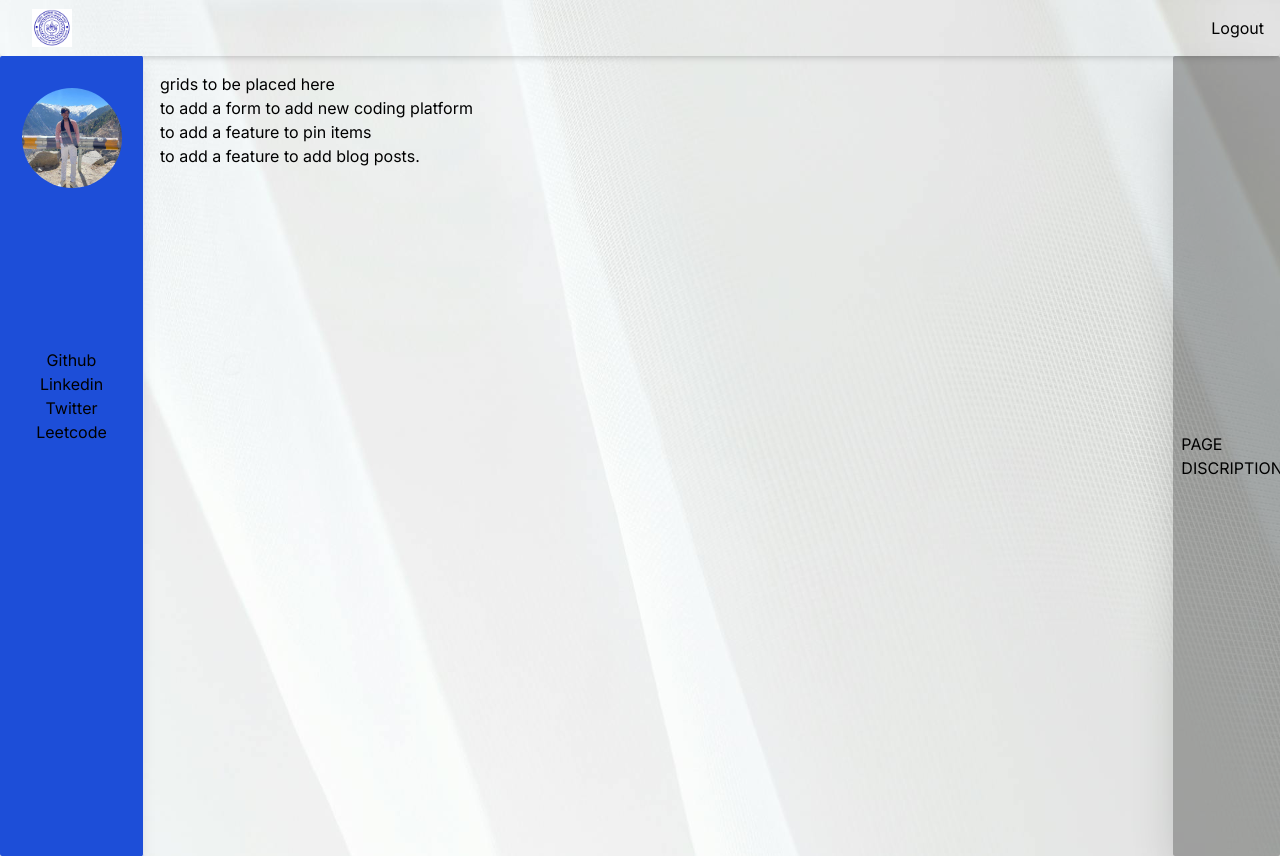
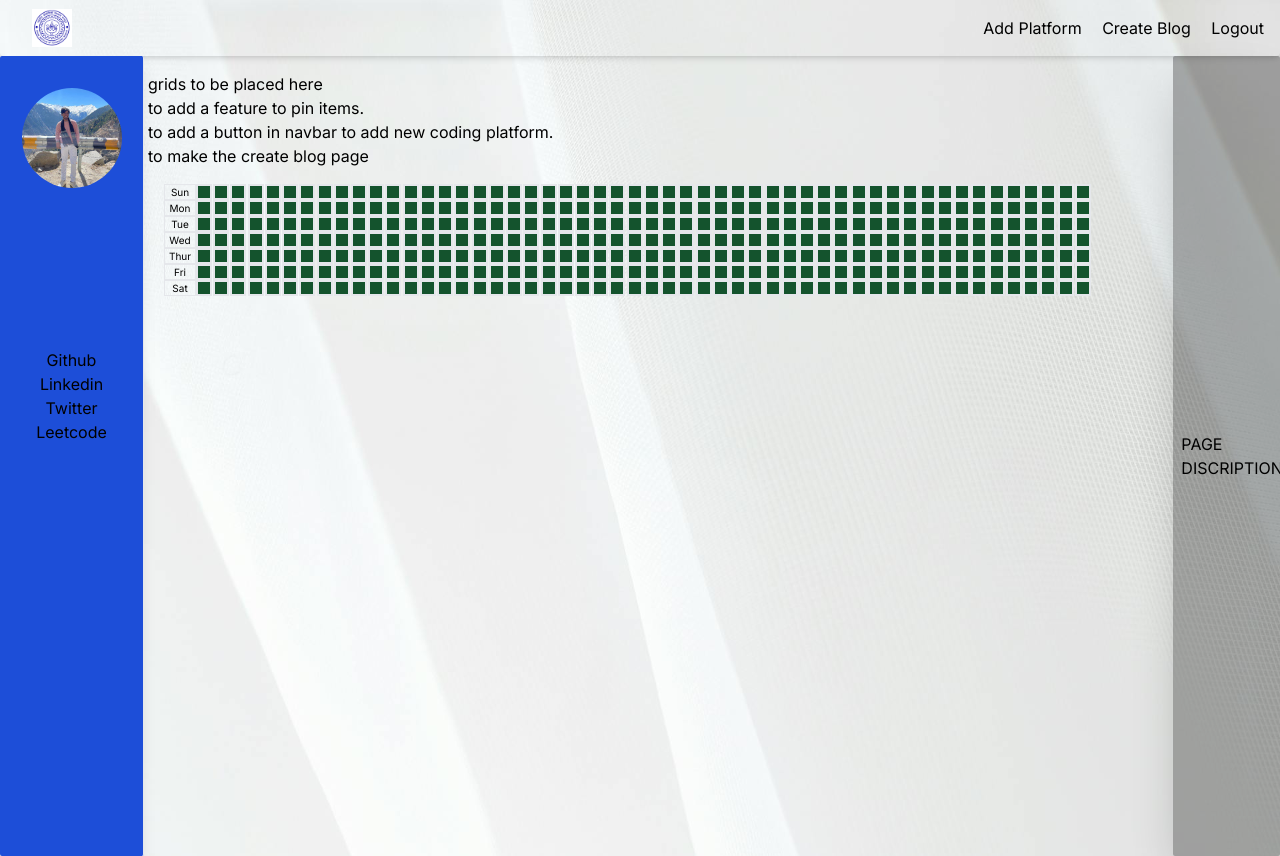
Before and after one commit to eisemsi2/trackingProject, a Next.js app: page /myspace in a window 1280 px wide. Built offline with nearby package versions, Linux system fonts and the light colour scheme.

Commit message:
added grid to myspace

```diff
--- /dev/null
+++ b/src/app/blog/page.tsx
@@ -0,0 +1,7 @@
+export default function CreateBlog() {
+    return (
+        <div>
+            <h1> Create Blog </h1>
+        </div>
+    );
+}
--- a/src/app/myspace/page.tsx
+++ b/src/app/myspace/page.tsx
@@ -4,6 +4,7 @@ import Login from "../ui/login";
 import { SideBarLeft } from "../ui/sidebars";
 import { SideBarRight } from "../ui/sidebars";
 import { useState } from 'react';
+import  Grid  from "../ui/grid";
 
 
 export default function MySpace() {
@@ -11,20 +12,29 @@ export default function MySpace() {
     function handleToggle() {
         setIsOpen((prevOpen) => !prevOpen);
     }
+    // const width = isOpen ? 'w-[calc(100%-124px)]' : 'w-full';
     return (
         <div className="flex flex-row">
             <SideBarLeft isOpen={isOpen} handleToggle={handleToggle}/>
 
-            <div className={`${isOpen ? 'translate-x-0' : '-translate-x-[124px]'} m-4 transition-transform duration-1000`}>
+            <div className={`${isOpen ? 'ml-[4px]' : 'ml-[-120px]'} m-4
+                transition-all duration-1000 flex-grow
+                `}
+                >
                 grids to be placed here <br />
-                to add a form to add new coding platform <br />
+                {/* to add a form to add new coding platform <br /> */}
                 {/* <span className="font-bold">
                     to move this div left if the sidebarleft is closed
                 </span> --------- fixed */}
-                to add a feature to pin items <br />
-                to add a feature to add blog posts.
+                to add a feature to pin items. <br />
+                to add a button in navbar to add new coding platform. <br />
+                to make the create blog page
+
+
+                <div className="m-4 ">
+                    <Grid />
+                </div>
             </div>
-
             <SideBarRight />
 
         </div>
--- a/src/app/ui/grid.tsx
+++ b/src/app/ui/grid.tsx
@@ -8,7 +8,7 @@ export function GridElement({color = 'white'}: {color?: string}) {
         <div className={
             `md:h-4 md:w-4 bg-${color}
             md:border-2 border-gray-200
-            h-[10px] w-[10px] border
+            h-[10px] w-[10px] border flex-initial
         `}>
         </div>
     );
@@ -55,7 +55,7 @@ export default function Grid() {
             <div className="hidden md:grid grid-rows-7 grid-flow-col gap-0 md:w-[56rem] w-[30rem]">
                 {gridmd}
             </div>
-            <div className="grid md:hidden grid-rows-7 grid-flow-col gap-0 md:w-[56rem] w-[17rem]">
+            <div className="grid md:hidden grid-rows-7 grid-flow-col gap-0 md:w-[56rem] w-[10rem] flex-wrap">
                 {grid}
             </div>
         </div>
--- a/src/app/ui/navbars.tsx
+++ b/src/app/ui/navbars.tsx
@@ -35,7 +35,11 @@ export function MySpaceNavbar() {
             <Link href="/" className="p-4">
                 <Image src="/bluelog.jpg" alt="Logo" width={40} height={40}/>
             </Link>
-            <Link href="/login" className="ml-auto"> Logout </Link>
+            <div className="ml-auto">
+                <button className="mr-4"> Add Platform </button>
+                <Link href="/blog" className="mr-4"> Create Blog </Link>
+                <Link href="/"> Logout </Link>
+            </div>
         </INavbar>
     );
 }
```
